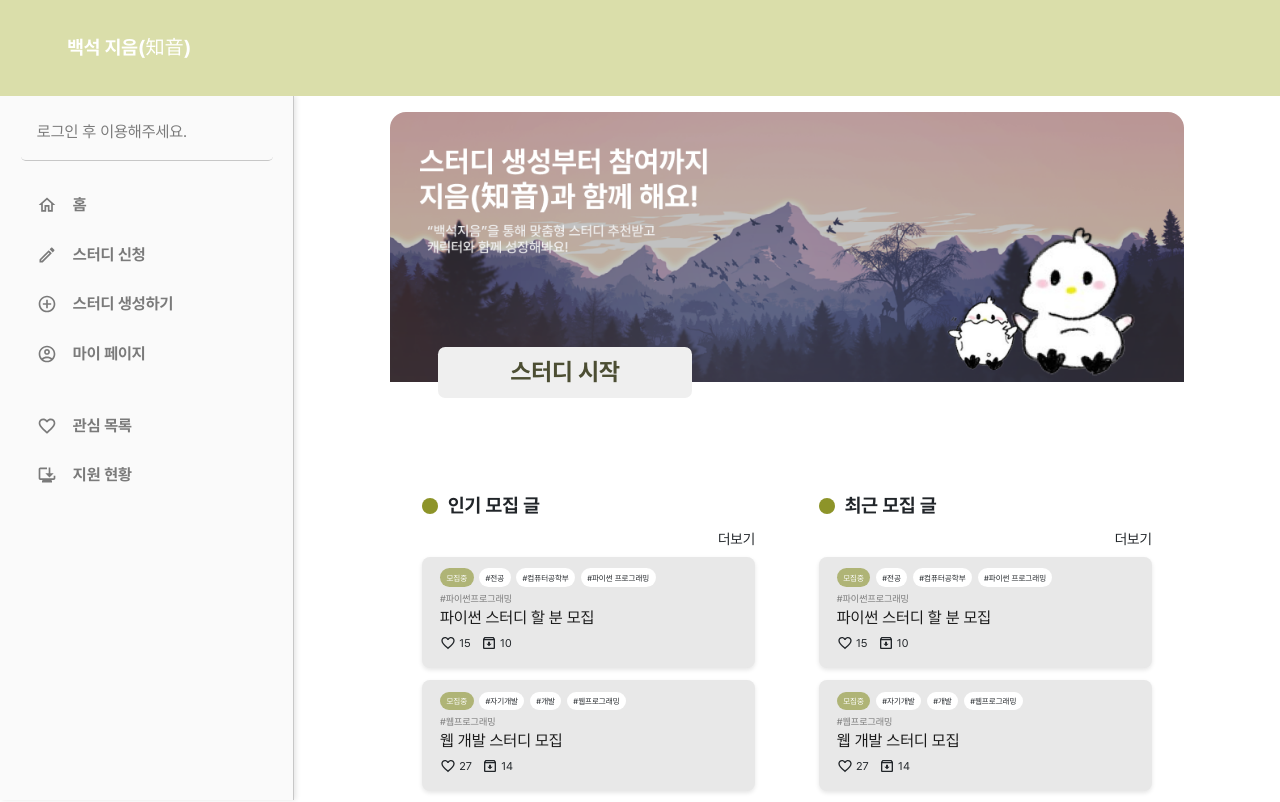
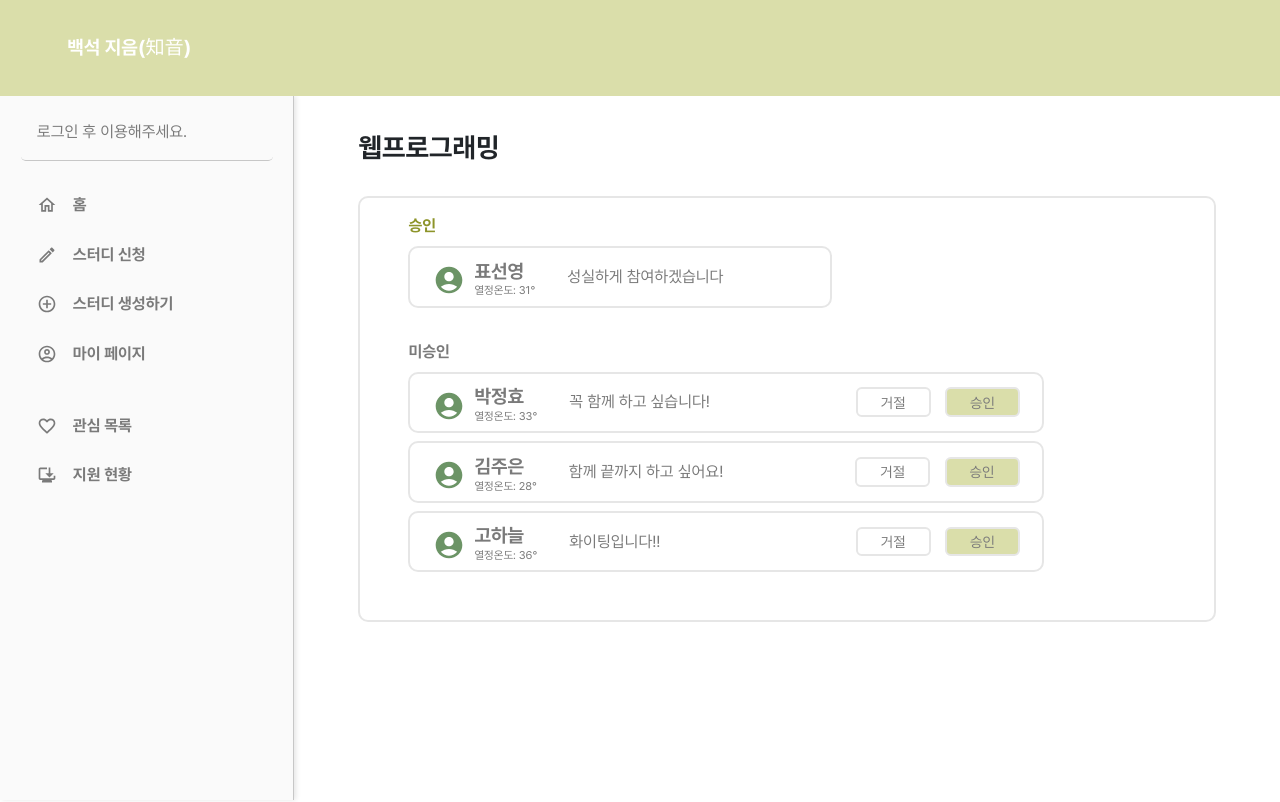
Before and after one commit to bmbx08/Jieum, a React (Create React App) app: page / in a window 1280 px wide. Shown: the top 802 px of the page. Built offline with nearby package versions, Linux system fonts and the light colour scheme.

Commit message:
finished accept member page

```diff
--- a/src/App.js
+++ b/src/App.js
@@ -14,6 +14,8 @@ import AllStudiesPage from "./pages/AllStudiesPage/AllStudiesPage";
 import DifferentLayout from "./layout/DifferentLayout";
 import { useState } from "react";
 import MyDetailPage from "./pages/MyInfoPage/MyDetailPage.jsx/MyDetailPage";
+import AcceptMemberPage from "./pages/AcceptMemberPage/AcceptMemberPage";
+
 
 function App() {
   const [authentication,setAuthentication]=useState(false);
@@ -21,14 +23,25 @@ function App() {
     <div>
       <Routes>
         <Route path="/" element={<AppLayout authentication={authentication} setAuthentication={setAuthentication}/>}> {/*네브바*/}
-          <Route index element={<Homepage authentication={authentication}/>} />
+          {/* <Route index element={<Homepage authentication={authentication}/>} /> */}
+          <Route index element={<AcceptMemberPage/>} />
+
           <Route path="studies">
             <Route index element={<AllStudiesPage/>}/>
             <Route path=":id" element={<StudyRecruitPage/>}/> {/*스터디 모집 페이지(글쓰기)*/}
           </Route>
+
           <Route path ="mystudy">
             <Route index element={<MyStudyPage/>}/> {/*내 스터디 페이지*/}
             <Route path=":id" element={<StudyInfoPage/>}/> {/*스터디 상세 페이지*/}
+
+            <Route path="manage">
+              <Route path="id"/>
+              <Route path="accept">
+                <Route path=":id" element={<AcceptMemberPage/>}/>
+              </Route>
+            </Route>
+
           </Route>
 
           <Route path="login" element={<LoginPage authentication={authentication} setAuthentication={setAuthentication}/>}/>
@@ -37,7 +50,11 @@ function App() {
             <Route index element={<MyInfoPage/>}/>
             <Route path="details" element={<MyDetailPage/>}/>
           </Route>
+
+
         </Route>
+
+
 
         <Route path ="/newstudy" element={<><DifferentLayout/><StudyCreatePage/></>}/> {/*스터디 생성 페이지*/}
 
--- a/src/common/studyExampleArray.js
+++ b/src/common/studyExampleArray.js
@@ -1,6 +1,6 @@
 const categoryArray = [
     {
-      id: 1,
+      id: "i975sbzx1",
       subject: "파이썬프로그래밍",
       category: "전공",
       subCategory:"컴퓨터공학부",
@@ -17,7 +17,7 @@ const categoryArray = [
       }
     },
     {
-      id: 2,
+      id: "j83ahc2xl",
       subject: "웹프로그래밍",
       category: "전공",
       subCategory:"개발",
@@ -34,7 +34,7 @@ const categoryArray = [
       }
     },
     {
-      id: 3,
+      id: "i4adc7x5m",
       subject: "인문학",
       category: "교양",
       subCategory:"어학",
@@ -51,7 +51,7 @@ const categoryArray = [
       }
     },
     {
-      id: 4,
+      id: "5uch9d75x",
       subject: "기독교세계관",
       category: "자기개발",
       subCategory:"사랑의실천",
--- a/src/layout/AppLayout.jsx
+++ b/src/layout/AppLayout.jsx
@@ -1,6 +1,5 @@
 import React, {useState} from "react";
 import {Outlet, useNavigate} from "react-router-dom";
-import profileImg from "./images/male-profile.png";
 import "./AppLayout.style.css";
 import SideBar from "./SideBar";
 
--- /dev/null
+++ b/src/pages/AcceptMemberPage/AcceptMemberPage.jsx
@@ -0,0 +1,48 @@
+import React, { useState } from 'react'
+import "./AcceptMemberPage.style.css"
+import AcceptMemberRow from './components/AcceptMemberRow';
+import UnacceptMemberRow from './components/UnacceptMemberRow';
+
+const AcceptMemberPage = () => {
+    const [acceptedList,setAcceptedList] = useState([ //승인된 인원들
+        {name: "표선영", passionTemp: 31, fightingMessage:"성실하게 참여하겠습니다"},
+    ]);
+    const [unacceptedList,setUnacceptedList] = useState([ //아직 승인 안 된 인원들
+        {name: "박정효", passionTemp: 33, fightingMessage:"꼭 함께 하고 싶습니다!"},
+        {name: "김주은", passionTemp: 28, fightingMessage:"함께 끝까지 하고 싶어요!"},
+        {name: "고하늘", passionTemp: 36, fightingMessage:"화이팅입니다!!"},
+    ]);
+
+    const handleRefuse=()=>{ //거절 버튼 누를 때
+
+    }
+    const handleAccept=()=>{ //승인 버튼 누를 때
+
+    }
+
+  return (
+    <div className='accept-member-page'>
+        <div className='member-page-subject'>웹프로그래밍</div>
+
+        <div className='accept-member-container'>
+            <div className='accepted-member-section'>
+                <div className='accept-title main-color-title'>승인</div>
+                {acceptedList.map((member)=>(
+                    <AcceptMemberRow member={member}/>
+                ))}
+            </div>
+
+
+            <div className='unaccepted-member-section'>
+                <div className='accept-title gray-title'>미승인</div>
+                {unacceptedList.map((member)=>(
+                    <UnacceptMemberRow member={member} handleRefuse={handleRefuse} handleAccept={handleAccept}/>
+                ))}
+            </div>
+
+        </div>
+    </div>
+  )
+}
+
+export default AcceptMemberPage
--- /dev/null
+++ b/src/pages/AcceptMemberPage/AcceptMemberPage.style.css
@@ -0,0 +1,100 @@
+.accept-member-page{
+    margin-left: 23%;
+    margin-top: 12vh;
+    padding: 2em 4em;
+    font-family: "Pretendard-Regular";
+}
+
+.member-page-subject{
+    font-family: "Pretendard-Bold";
+    font-size: 1.7em;
+    margin-bottom: 1em;
+}
+
+.accept-member-container{
+    width: 100%;
+    border: 2px solid #E6E6E6;
+    border-radius: 10px;
+    padding: 1em 3em;
+    padding-bottom: 2.5em;
+}
+
+.accepted-member-section{
+    margin-bottom: 2em;
+}
+
+.accept-title{
+    font-family: "Pretendard-Bold";
+    margin-bottom: 0.5em;
+}
+
+.gray-title{
+    color: #7A7A7A;
+}
+
+.main-color-title{
+    color: #8D9429;
+}
+
+.member-row{
+    border: 2px solid #E6E6E6;
+    border-radius: 10px;
+    padding: 0.6em 1.4em;
+    display:flex;
+    align-items: center;
+    color:#7A7A7A;
+    width:fit-content;
+    margin-bottom: 0.5em;
+}
+
+.member-info-box{
+    display:flex;
+    margin-right: 2em;
+}
+
+.member-icon-box{
+    padding-top: 0.4em;
+    margin-right: 0.6em;
+}
+
+.member-profile-icon{
+    color: #6c9466;
+    font-size: 2em !important;
+    /* font-size: 2em; */
+}
+
+.member-name{
+    font-size: 1.2em;
+    font-family: "Pretendard-Bold"
+}
+
+.member-temp-info{
+    font-size: 0.7em;
+    line-height: 0.8;
+}
+
+.member-appeal-phrase{
+    width: 15em;
+}
+
+.member-button-section{
+    margin-left: 2em;
+}
+
+.member-button{
+    /* font-weight: bold; */
+    border: 2px solid #E6E6E6;
+    font-size: 0.9em;
+    padding: 0.15em 1.6em;
+    border-radius: 0.4em;
+    margin-left: 1em;
+    color:#7A7A7A;
+}
+
+.member-refuse{
+    background-color: white;
+}
+
+.member-accept{
+    background-color: #DADEAA;
+}
--- /dev/null
+++ b/src/pages/AcceptMemberPage/components/AcceptMemberRow.jsx
@@ -0,0 +1,23 @@
+import React from "react";
+import AccountCircleIcon from "@mui/icons-material/AccountCircle";
+
+const AcceptMemberRow = ({member}) => {
+  return (
+    <div className="member-row">
+      <div className="member-info-box">
+        <div className="member-icon-box">
+          <AccountCircleIcon className="member-profile-icon" />
+        </div>
+
+        <div>
+          <div className="member-name">{member&&member.name}</div>
+          <div className="member-temp-info">열정온도: {member&&member.passionTemp}°</div>
+        </div>
+      </div>
+
+      <div className="member-appeal-phrase">{member&&member.fightingMessage}</div>
+    </div>
+  );
+};
+
+export default AcceptMemberRow;
--- /dev/null
+++ b/src/pages/AcceptMemberPage/components/UnacceptMemberRow.jsx
@@ -0,0 +1,28 @@
+import React from "react";
+import AccountCircleIcon from "@mui/icons-material/AccountCircle";
+
+const UnacceptMemberRow = ({member, handleRefuse, handleAccept}) => {
+  return (
+    <div className="member-row">
+      <div className="member-info-box">
+        <div className="member-icon-box">
+          <AccountCircleIcon className="member-profile-icon" />
+        </div>
+
+        <div>
+          <div className="member-name">{member&&member.name}</div>
+          <div className="member-temp-info">열정온도: {member&&member.passionTemp}°</div>
+        </div>
+      </div>
+
+      <div className="member-appeal-phrase">{member&&member.fightingMessage}</div>
+
+      <div className="member-button-section">
+        <button onClick={handleRefuse} className="member-button member-refuse">거절</button>
+        <button onClick={handleAccept} className="member-button member-accept">승인</button>
+      </div>
+    </div>
+  );
+};
+
+export default UnacceptMemberRow;
--- a/src/pages/StudyCreatePage/StudyCreatePage.jsx
+++ b/src/pages/StudyCreatePage/StudyCreatePage.jsx
@@ -151,7 +151,7 @@ const StudyCreatePage = () => {
     console.log("스터디 객체",createdStudyData) //정보들 입력하고 등록 누르면 console에서 확인 가능
     dispatch({type:"CREATE_STUDYGROUP",payload: {createdStudyData}});
     alert("스터디 생성이 완료되었습니다.");
-    navigate("/newstudy");
+    navigate("/");
   }
 
   useEffect(() => {
```
Also changed, not shown: src/layout/images/female-profile.jpg (deleted), src/layout/images/male-profile.png (deleted).
